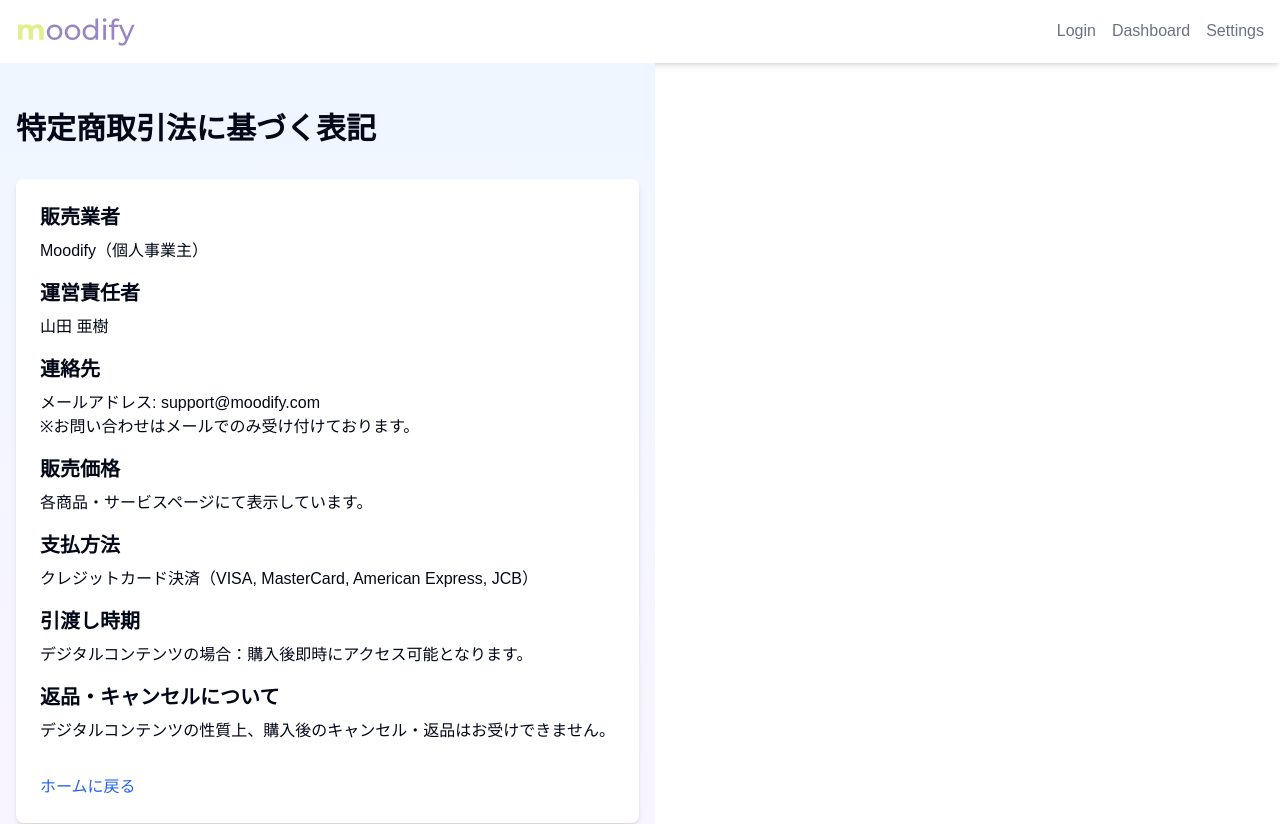
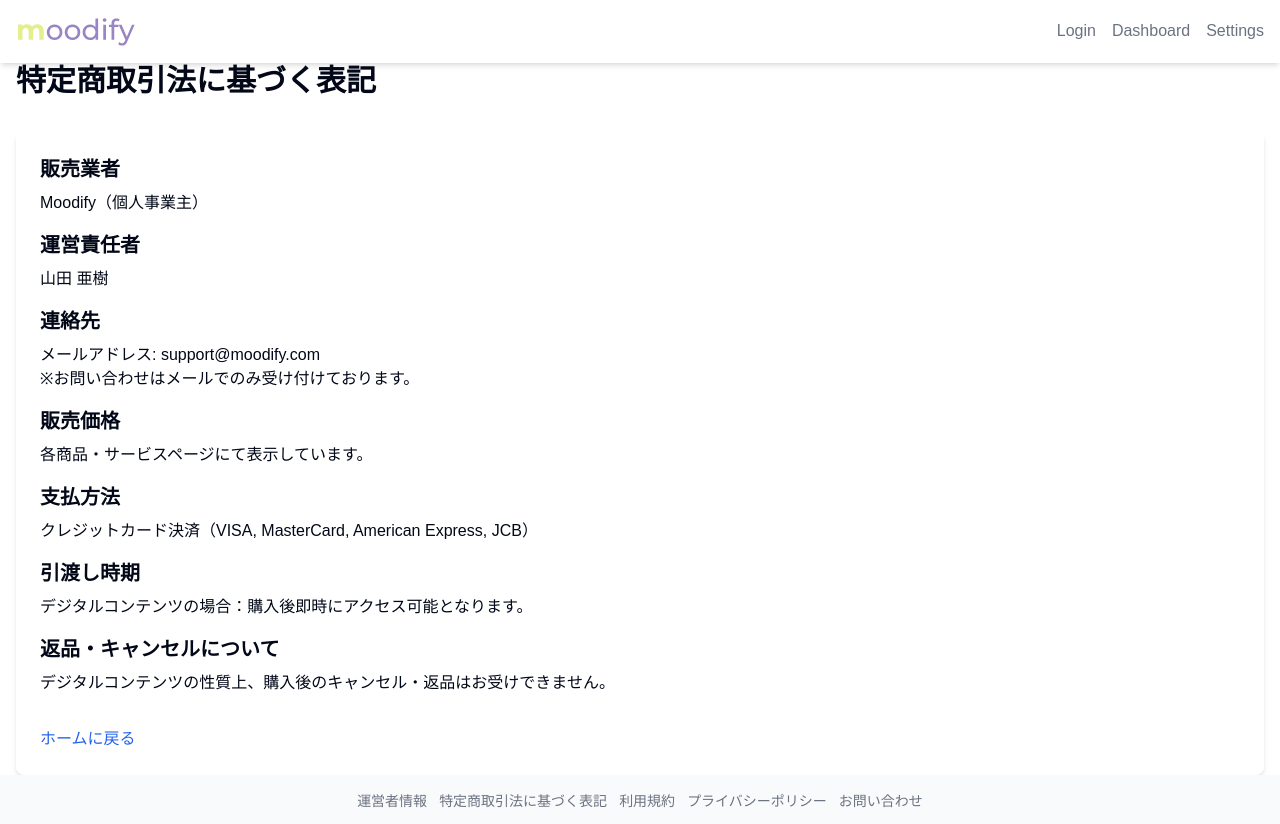
Before and after one commit to akkie8/moodify-web, a Next.js app: page /notice in a window 1280 px wide. Shown: the top 824 px of the page. Built offline with nearby package versions, Linux system fonts and the light colour scheme.

Commit message:
fix:背景色削除 #11

```diff
--- a/src/app/(static)/notice/page.tsx
+++ b/src/app/(static)/notice/page.tsx
@@ -2,7 +2,6 @@ import Link from 'next/link';
 
 export default function LegalNotice() {
   return (
-    <div className='min-h-screen bg-gradient-to-b from-blue-50 to-purple-50 py-12'>
     <div className='container mx-auto px-4'>
       <h1 className='text-3xl font-bold mb-8'>特定商取引法に基づく表記</h1>
       <div className='bg-white rounded-lg shadow-md p-6'>
@@ -40,6 +39,5 @@ export default function LegalNotice() {
         </p>
       </div>
     </div>
-    </div>
   );
 }
```
Lines whose indentation alone changed are shown as unchanged.
